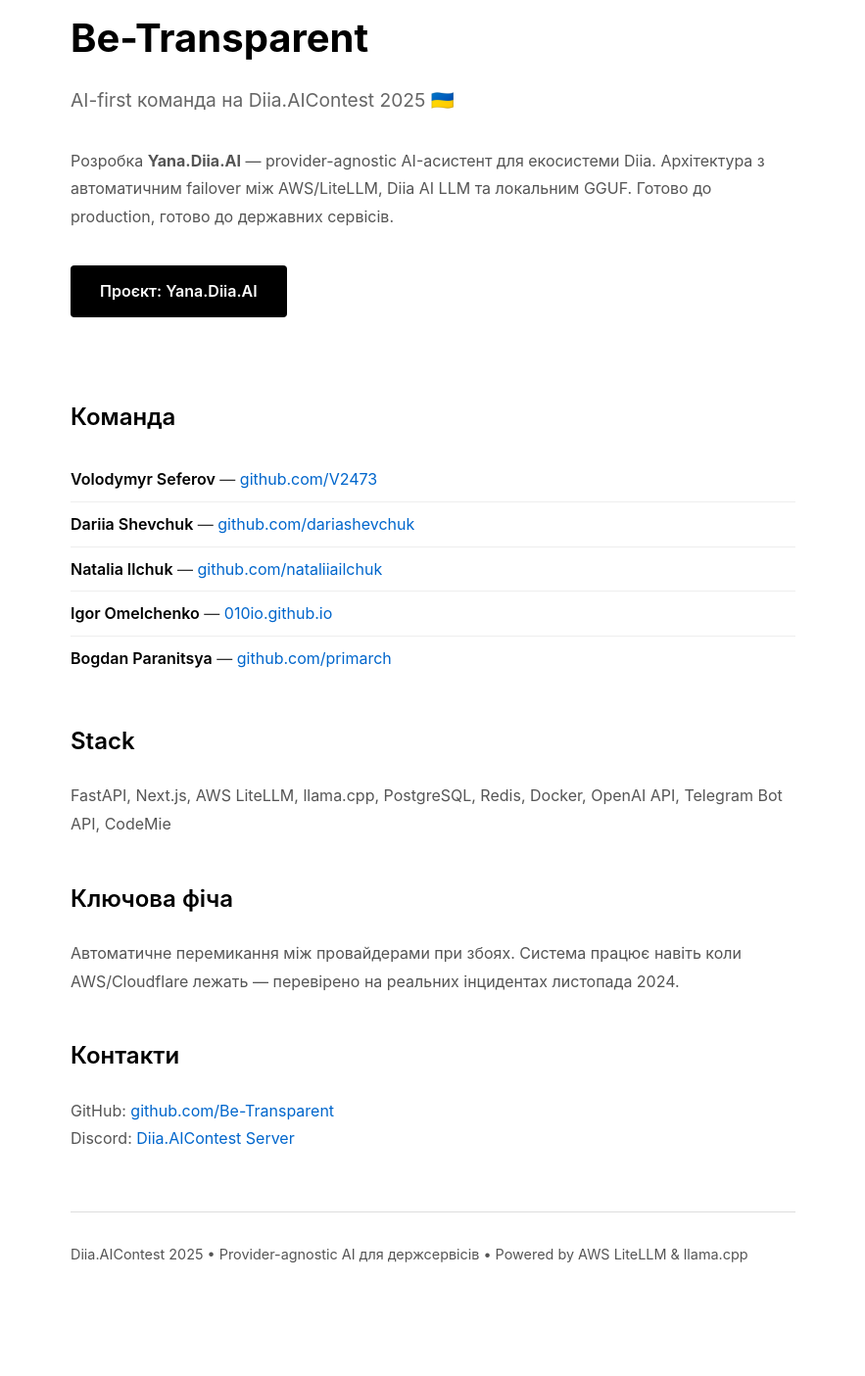
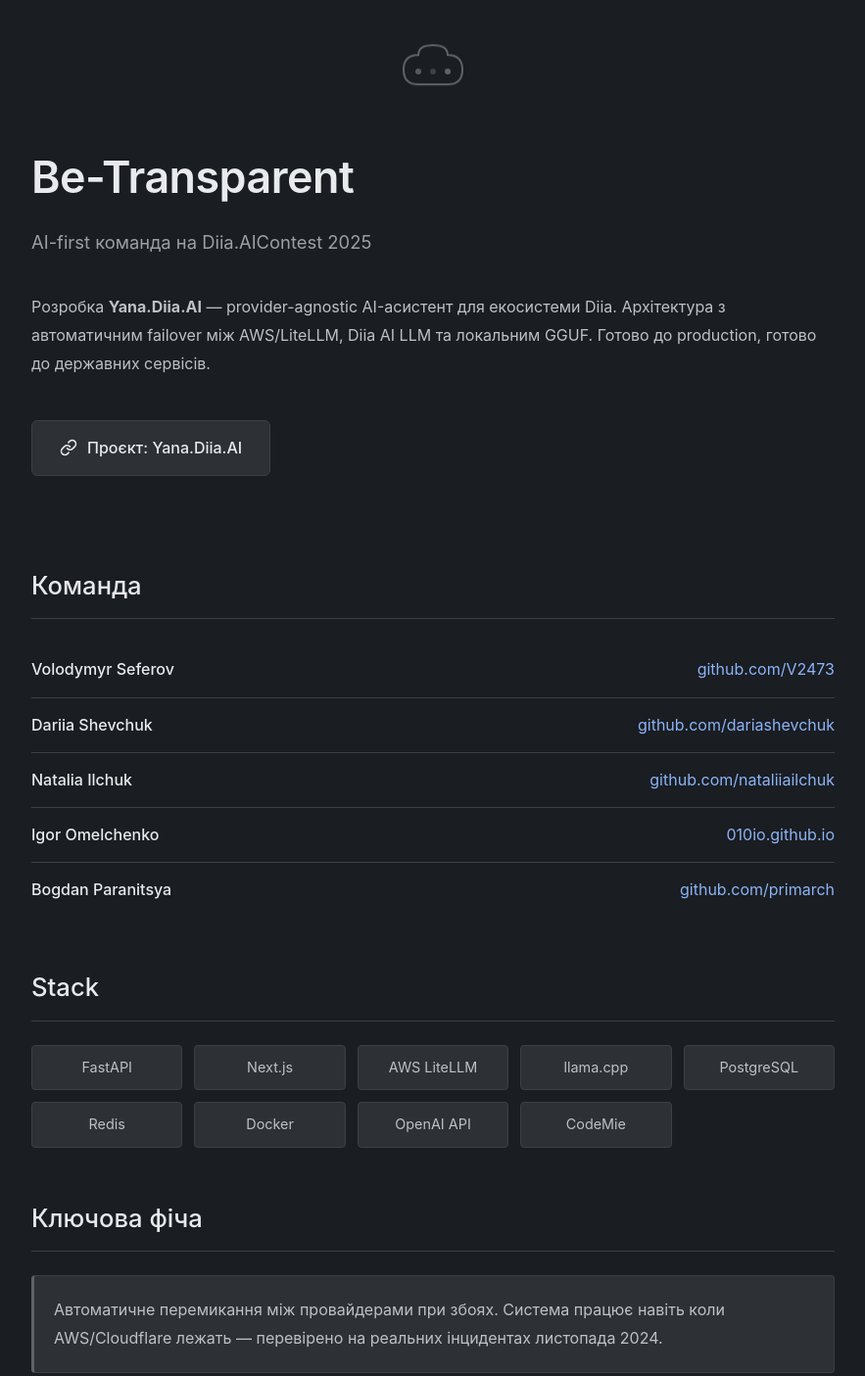
Before and after one commit to Be-Transparent/Be-Transparent.github.io, a plain HTML site: page index.html in a window 1280 px wide. Shown: the part 57-1462 px from the top of the page at 98% size, without its empty margins (198-1081 px from the left). Before the commit the page ends 1426 px from the top, so only its background shows below. Drawn offline with Linux system fonts and the light colour scheme.

Commit message:
Update index.html

```diff
--- a/index.html
+++ b/index.html
@@ -13,73 +13,131 @@
         }
 
         body {
-            font-family: -apple-system, BlinkMacSystemFont, 'Segoe UI', Roboto, 'Helvetica Neue', Arial, sans-serif;
-            line-height: 1.8;
-            color: #333;
-            background: #fff;
-            max-width: 800px;
+            font-family: 'e-Ukraine', -apple-system, BlinkMacSystemFont, 'Segoe UI', Roboto, sans-serif;
+            line-height: 1.7;
+            color: #e8eaed;
+            background: #1a1d21;
+            max-width: 900px;
             margin: 0 auto;
-            padding: 60px 30px;
+            padding: 80px 40px;
+        }
+
+        .cloud-animation {
+            width: 120px;
+            height: 80px;
+            margin: 0 auto 40px;
+            position: relative;
+        }
+
+        .cloud {
+            fill: none;
+            stroke: #5f6368;
+            stroke-width: 2;
+            animation: float 6s ease-in-out infinite;
+        }
+
+        .cloud-dot {
+            fill: #5f6368;
+            animation: pulse 2s ease-in-out infinite;
+        }
+
+        .cloud-dot:nth-child(2) {
+            animation-delay: 0.3s;
+        }
+
+        .cloud-dot:nth-child(3) {
+            animation-delay: 0.6s;
+        }
+
+        @keyframes float {
+            0%, 100% { transform: translateY(0); }
+            50% { transform: translateY(-8px); }
+        }
+
+        @keyframes pulse {
+            0%, 100% { opacity: 0.3; }
+            50% { opacity: 1; }
         }
 
         h1 {
-            font-size: 2.5em;
-            font-weight: 700;
-            margin-bottom: 10px;
-            color: #000;
+            font-size: 2.8em;
+            font-weight: 600;
+            margin-bottom: 12px;
+            color: #e8eaed;
+            letter-spacing: -0.5px;
         }
 
         h2 {
-            font-size: 1.5em;
-            font-weight: 600;
-            margin: 40px 0 20px;
-            color: #000;
+            font-size: 1.6em;
+            font-weight: 500;
+            margin: 50px 0 24px;
+            color: #e8eaed;
+            border-bottom: 1px solid #3c4043;
+            padding-bottom: 12px;
+        }
+
+        .tagline {
+            font-size: 1.15em;
+            color: #9aa0a6;
+            margin-bottom: 35px;
         }
 
         p {
-            margin-bottom: 15px;
-            color: #555;
+            margin-bottom: 18px;
+            color: #bdc1c6;
+            line-height: 1.8;
         }
 
         a {
-            color: #0066cc;
+            color: #8ab4f8;
             text-decoration: none;
+            transition: color 0.2s;
         }
 
         a:hover {
-            text-decoration: underline;
-        }
-
-        .tagline {
-            font-size: 1.2em;
-            color: #666;
-            margin-bottom: 30px;
+            color: #aecbfa;
         }
 
         .project-link {
-            display: inline-block;
-            background: #000;
-            color: #fff;
-            padding: 12px 30px;
-            border-radius: 4px;
-            font-weight: 600;
-            margin: 20px 0 40px;
-            transition: background 0.3s;
+            display: inline-flex;
+            align-items: center;
+            gap: 10px;
+            background: #2d3135;
+            color: #e8eaed;
+            padding: 14px 28px;
+            border-radius: 6px;
+            font-weight: 500;
+            margin: 25px 0 40px;
+            border: 1px solid #3c4043;
+            transition: all 0.2s;
         }
 
         .project-link:hover {
-            background: #333;
-            text-decoration: none;
+            background: #35393d;
+            border-color: #5f6368;
+        }
+
+        .icon {
+            width: 18px;
+            height: 18px;
+            stroke: currentColor;
+            fill: none;
+            stroke-width: 2;
+            stroke-linecap: round;
+            stroke-linejoin: round;
         }
 
         .team-list {
             list-style: none;
-            margin: 20px 0;
+            margin: 24px 0;
         }
 
         .team-list li {
-            padding: 8px 0;
-            border-bottom: 1px solid #eee;
+            padding: 14px 0;
+            border-bottom: 1px solid #3c4043;
+            display: flex;
+            justify-content: space-between;
+            align-items: center;
         }
 
         .team-list li:last-child {
@@ -87,30 +145,72 @@
         }
 
         .member-name {
-            font-weight: 600;
-            color: #000;
+            font-weight: 500;
+            color: #e8eaed;
+        }
+
+        .stack-grid {
+            display: grid;
+            grid-template-columns: repeat(auto-fill, minmax(140px, 1fr));
+            gap: 12px;
+            margin: 24px 0;
+        }
+
+        .stack-item {
+            background: #2d3135;
+            padding: 10px 16px;
+            border-radius: 4px;
+            font-size: 0.9em;
+            color: #bdc1c6;
+            border: 1px solid #3c4043;
+            text-align: center;
+        }
+
+        .feature-box {
+            background: #2d3135;
+            border: 1px solid #3c4043;
+            border-left: 3px solid #5f6368;
+            padding: 20px;
+            border-radius: 4px;
+            margin: 24px 0;
         }
 
         footer {
-            margin-top: 60px;
+            margin-top: 70px;
             padding-top: 30px;
-            border-top: 1px solid #ddd;
-            color: #999;
+            border-top: 1px solid #3c4043;
+            color: #9aa0a6;
             font-size: 0.9em;
+            line-height: 1.6;
         }
 
-        code {
-            background: #f5f5f5;
-            padding: 2px 6px;
-            border-radius: 3px;
-            font-family: 'Courier New', monospace;
-            font-size: 0.9em;
+        @media (max-width: 768px) {
+            body {
+                padding: 50px 25px;
+            }
+
+            h1 {
+                font-size: 2em;
+            }
+
+            .stack-grid {
+                grid-template-columns: repeat(auto-fill, minmax(120px, 1fr));
+            }
         }
     </style>
 </head>
 <body>
+    <div class="cloud-animation">
+        <svg viewBox="0 0 120 80" xmlns="http://www.w3.org/2000/svg">
+            <path class="cloud" d="M30,50 Q30,35 45,35 Q45,25 60,25 Q75,25 75,35 Q90,35 90,50 Q90,65 75,65 L45,65 Q30,65 30,50 Z"/>
+            <circle class="cloud-dot" cx="45" cy="50" r="3"/>
+            <circle class="cloud-dot" cx="60" cy="50" r="3"/>
+            <circle class="cloud-dot" cx="75" cy="50" r="3"/>
+        </svg>
+    </div>
+
     <h1>Be-Transparent</h1>
-    <p class="tagline">AI-first команда на Diia.AIContest 2025 🇺🇦</p>
+    <p class="tagline">AI-first команда на Diia.AIContest 2025</p>
 
     <p>
         Розробка <strong>Yana.Diia.AI</strong> — provider-agnostic AI-асистент для екосистеми Diia.
@@ -118,42 +218,58 @@
         Готово до production, готово до державних сервісів.
     </p>
 
-    <a href="https://be-transparent.github.io/Yana.Diia/" class="project-link">Проєкт: Yana.Diia.AI</a>
+    <a href="https://be-transparent.github.io/Yana.Diia/" class="project-link">
+        <svg class="icon" viewBox="0 0 24 24">
+            <path d="M10 13a5 5 0 0 0 7.54.54l3-3a5 5 0 0 0-7.07-7.07l-1.72 1.71"></path>
+            <path d="M14 11a5 5 0 0 0-7.54-.54l-3 3a5 5 0 0 0 7.07 7.07l1.71-1.71"></path>
+        </svg>
+        Проєкт: Yana.Diia.AI
+    </a>
 
     <h2>Команда</h2>
     <ul class="team-list">
         <li>
-            <span class="member-name">Volodymyr Seferov</span> —
+            <span class="member-name">Volodymyr Seferov</span>
             <a href="https://github.com/V2473" target="_blank">github.com/V2473</a>
         </li>
         <li>
-            <span class="member-name">Dariia Shevchuk</span> —
+            <span class="member-name">Dariia Shevchuk</span>
             <a href="https://github.com/dariashevchuk" target="_blank">github.com/dariashevchuk</a>
         </li>
         <li>
-            <span class="member-name">Natalia Ilchuk</span> —
+            <span class="member-name">Natalia Ilchuk</span>
             <a href="https://github.com/nataliiailchuk" target="_blank">github.com/nataliiailchuk</a>
         </li>
         <li>
-            <span class="member-name">Igor Omelchenko</span> —
+            <span class="member-name">Igor Omelchenko</span>
             <a href="https://010io.github.io" target="_blank">010io.github.io</a>
         </li>
         <li>
-            <span class="member-name">Bogdan Paranitsya</span> —
+            <span class="member-name">Bogdan Paranitsya</span>
             <a href="https://github.com/primarch" target="_blank">github.com/primarch</a>
         </li>
     </ul>
 
     <h2>Stack</h2>
-    <p>
-        FastAPI, Next.js, AWS LiteLLM, llama.cpp, PostgreSQL, Redis, Docker, OpenAI API, Telegram Bot API, CodeMie
-    </p>
+    <div class="stack-grid">
+        <div class="stack-item">FastAPI</div>
+        <div class="stack-item">Next.js</div>
+        <div class="stack-item">AWS LiteLLM</div>
+        <div class="stack-item">llama.cpp</div>
+        <div class="stack-item">PostgreSQL</div>
+        <div class="stack-item">Redis</div>
+        <div class="stack-item">Docker</div>
+        <div class="stack-item">OpenAI API</div>
+        <div class="stack-item">CodeMie</div>
+    </div>
 
     <h2>Ключова фіча</h2>
-    <p>
-        Автоматичне перемикання між провайдерами при збоях. Система працює навіть коли AWS/Cloudflare лежать —
-        перевірено на реальних інцидентах листопада 2024.
-    </p>
+    <div class="feature-box">
+        <p style="margin: 0;">
+            Автоматичне перемикання між провайдерами при збоях. Система працює навіть коли AWS/Cloudflare лежать —
+            перевірено на реальних інцидентах листопада 2024.
+        </p>
+    </div>
 
     <h2>Контакти</h2>
     <p>
@@ -162,7 +278,9 @@
     </p>
 
     <footer>
-        <p>Diia.AIContest 2025 • Provider-agnostic AI для держсервісів • Powered by AWS LiteLLM & llama.cpp</p>
+        Diia.AIContest 2025<br>
+        Provider-agnostic AI для державних сервісів<br>
+        Powered by AWS LiteLLM & llama.cpp
     </footer>
 </body>
 </html>
```
